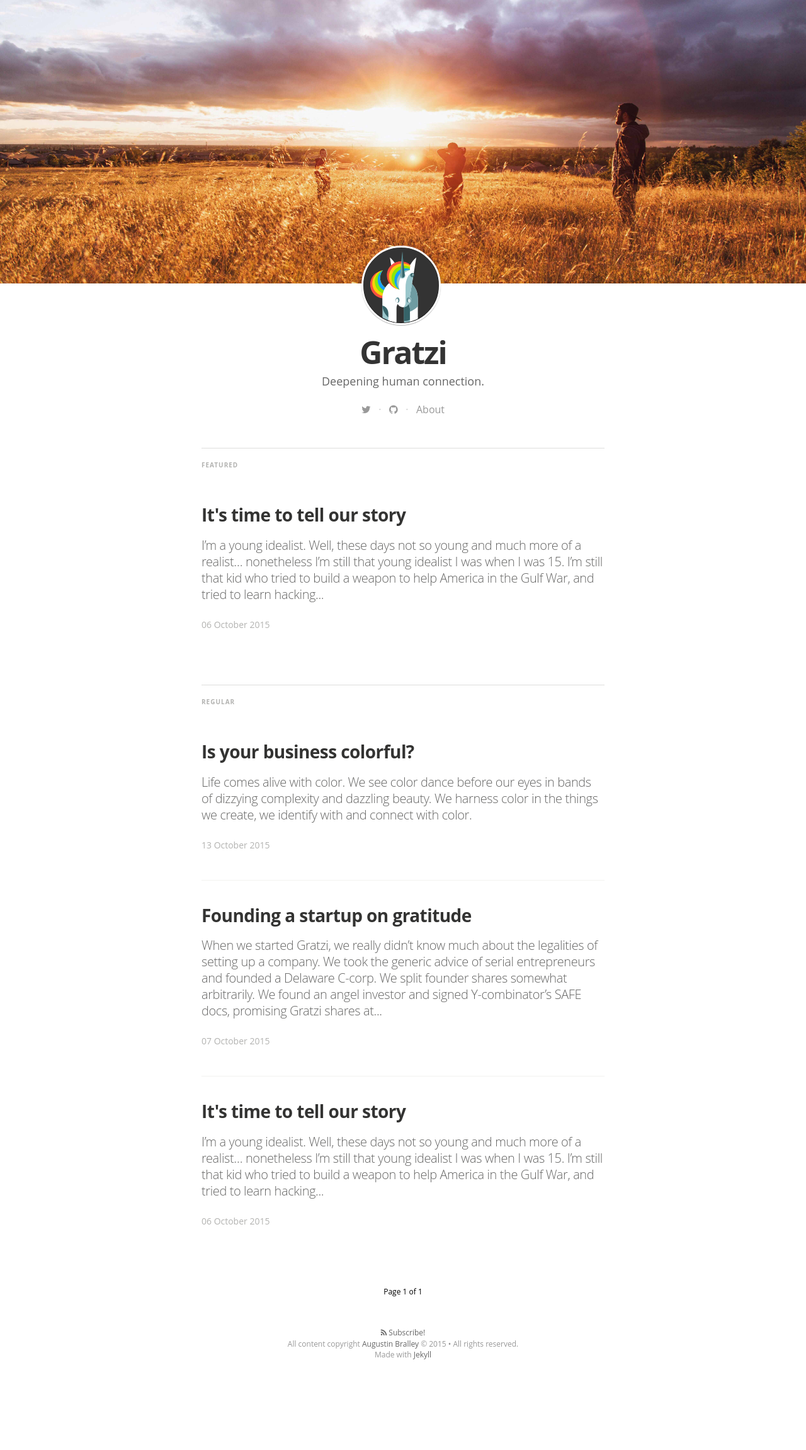
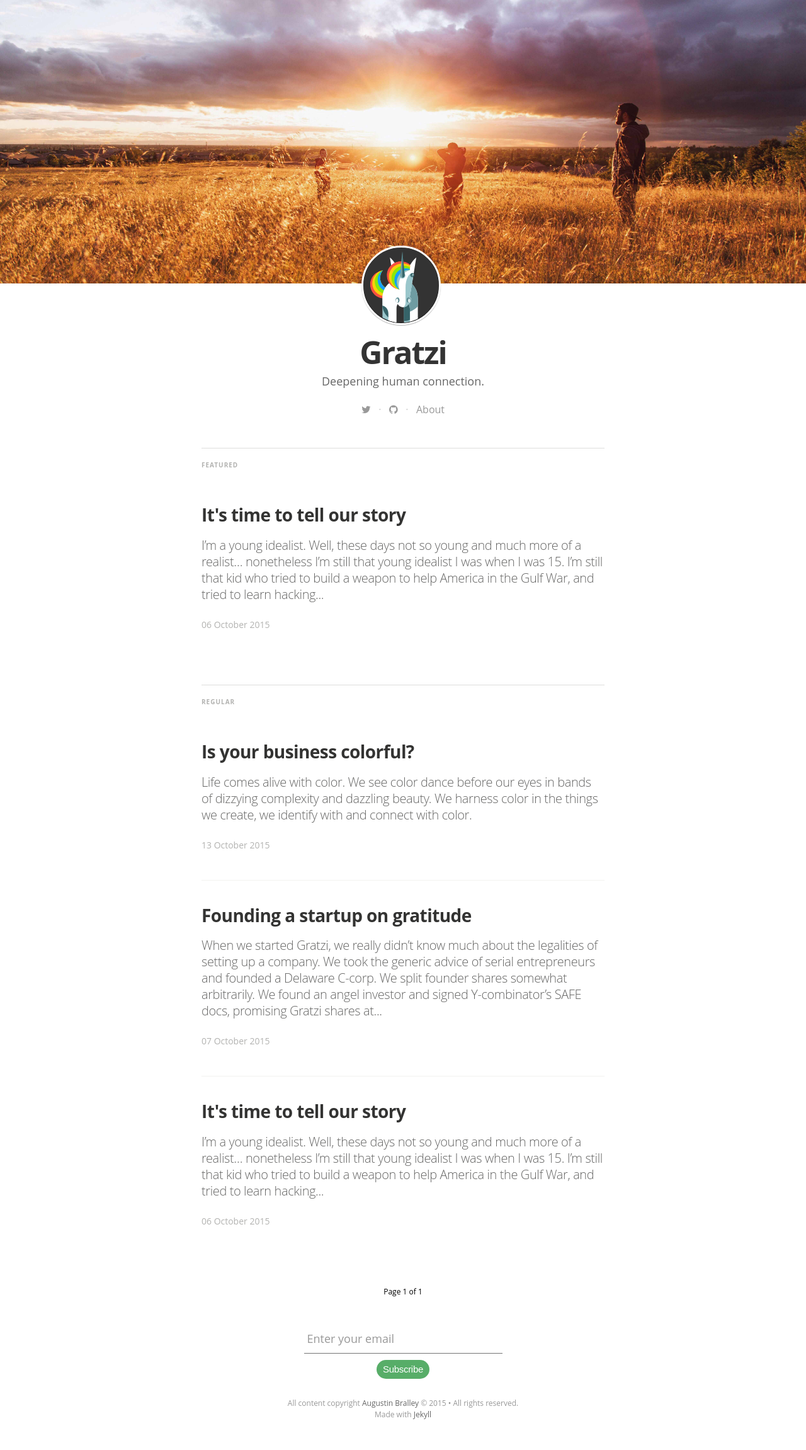
Before and after one commit to Gratzi/gratzi.github.io, a Jekyll site: the page built from index.html, in a window 1280 px wide. Shown: the whole page at 63% size. Built offline with Jekyll 4.4.1, drawn with Linux system fonts in a browser that asks for light colours; nearby versions of some CDN libraries; some web fonts are replaced; Markdown is read by kramdown in place of the engine named in the settings; the list of posts is cut into pages by our own code; before the commit the page ends 2208 px from its top, so only the background shows below that.

Commit message:
add email subscribe form

```diff
--- a/_includes/footer.html
+++ b/_includes/footer.html
@@ -1,10 +1,22 @@
 <!-- footer start -->
 
 <footer class="site-footer">
-  <a class="subscribe" href="{{ "/feed.xml" | prepend: site.baseurl }}"> <span class="tooltip"> <i class="fa fa-rss"></i> Subscribe!</span></a>
+    <form action="http://datacosmos.us4.list-manage.com/subscribe/post?u=fea203bdaaed7b0312d155f52&amp;id=3e9987e283" method="post" id="mc-embedded-subscribe-form" name="mc-embedded-subscribe-form" class="validate" target="_blank" novalidate="">
+        <div class="material">
+          <input type="email" value="" name="EMAIL" class="email input-block-level" id="mce-EMAIL" required spellcheck="true">
+          <span class="highlight"></span>
+          <span class="bar"></span>
+          <label>Enter your email</label>
+        </div>
+      <button class="subscribe" type="submit">
+        Subscribe
+      </button>
+    </form>
+
+  <!--<a class="subscribe" href="{{ "/feed.xml" | prepend: site.baseurl }}"> <span class="tooltip"> <i class="fa fa-rss"></i> Subscribe!</span></a>-->
     <div class="inner">
-         <section class="copyright">All content copyright <a href="mailto:{{ site.email}}">{{ site.name }}</a> &copy; {{ site.time | date: '%Y' }} &bull; All rights reserved.</section>
-         <section class="poweredby">Made with <a href="http://jekyllrb.com"> Jekyll</a></section>
+       <section class="copyright">All content copyright <a href="mailto:{{ site.email}}">{{ site.name }}</a> &copy; {{ site.time | date: '%Y' }} &bull; All rights reserved.</section>
+       <section class="poweredby">Made with <a href="http://jekyllrb.com"> Jekyll</a></section>
     </div>
 </footer>
 
--- a/_layouts/page.html
+++ b/_layouts/page.html
@@ -50,7 +50,7 @@
       <div class="inner">
         <h1 class="blog-title">{{ site.title }}</h1>
         <h2 class="blog-description">{{ site.description }}</h2>
-        <a href="/" class="btn">Back to Overview</a>
+        <a href="/" class="btn">Back Home</a>
       </div>
     </div>
     {% include javascripts.html %}
--- a/css/main.sass
+++ b/css/main.sass
@@ -580,6 +580,127 @@
       line-height: 44px
       padding: 0 18px
 
+.subscribe
+  display: inline-block
+  text-align: center
+  letter-spacing: -0.02em
+  font-size: 15px
+  font-weight: 400
+  font-style: normal
+  text-decoration: none
+  cursor: pointer
+  height: 30px
+  background: #57ad68
+  color: #fff
+  vertical-align: middle
+  border-radius: 999em
+  line-height: 30px
+  padding: 0 10px
+  border: 0
+  margin-top: 10px
+  margin-bottom: 30px
+
+/* form starting stylings -------------------------------
+.material
+  position: relative
+  width: 315px
+  margin: 0 auto
+
+input
+  font-size: 18px
+  padding: 10px 10px 10px 5px
+  display: block
+  width: 300px
+  border: none
+  border-bottom: 1px solid #757575
+  &:focus
+    outline: none
+
+/* LABEL =======================================
+label
+  color: #999
+  font-size: 18px
+  font-weight: normal
+  position: absolute
+  pointer-events: none
+  left: 5px
+  top: 10px
+  transition: 0.2s ease all
+  -moz-transition: 0.2s ease all
+  -webkit-transition: 0.2s ease all
+
+/* active state
+input
+  &:focus ~ label, &:valid ~ label
+    top: -20px
+    font-size: 14px
+    color: #5264AE
+
+/* BOTTOM BARS =================================
+.bar
+  position: relative
+  display: block
+  width: 315px
+  &:before, &:after
+    content: ''
+    height: 2px
+    width: 0
+    bottom: 1px
+    position: absolute
+    background: #5264AE
+    transition: 0.2s ease all
+    -moz-transition: 0.2s ease all
+    -webkit-transition: 0.2s ease all
+  &:before
+    left: 50%
+  &:after
+    right: 50%
+
+/* active state
+input:focus ~ .bar
+  &:before, &:after
+    width: 50%
+
+/* HIGHLIGHTER ==================================
+.highlight
+  position: absolute
+  height: 100%
+  width: 315px
+  top: -10%
+  left: 0
+  pointer-events: none
+  opacity: 0.5
+
+/* active state
+input:focus ~ .highlight
+  -webkit-animation: inputHighlighter 0.3s ease
+  -moz-animation: inputHighlighter 0.3s ease
+  animation: inputHighlighter 0.3s ease
+
+/* ANIMATIONS ================
+@-webkit-keyframes inputHighlighter
+  from
+    background: #5264AE
+  to
+    width: 0
+    background: transparent
+
+
+@-moz-keyframes inputHighlighter
+  from
+    background: #5264AE
+  to
+    width: 0
+    background: transparent
+
+
+@keyframes inputHighlighter
+  from
+    background: #5264AE
+  to
+    width: 0
+    background: transparent
+
 #disqus_thread
   margin-top: 50px
 .post-tag-articleimage
```
